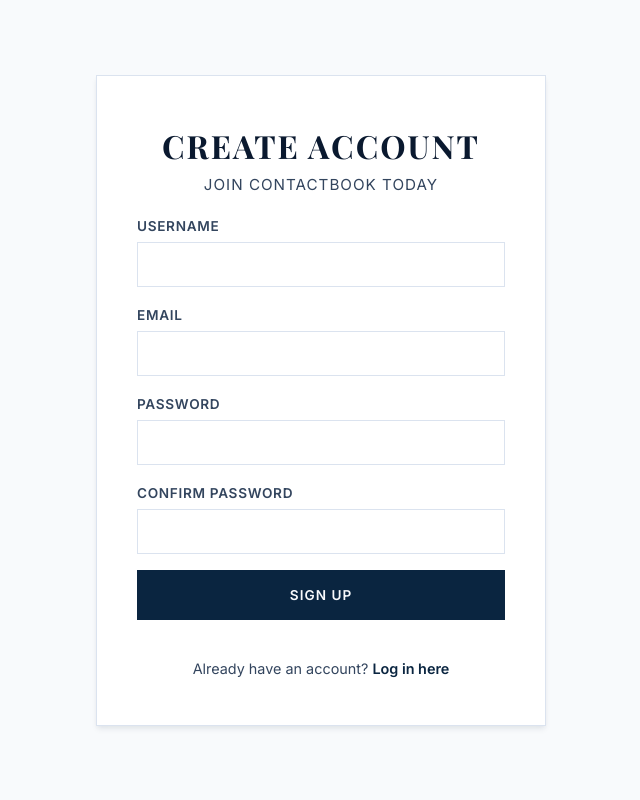
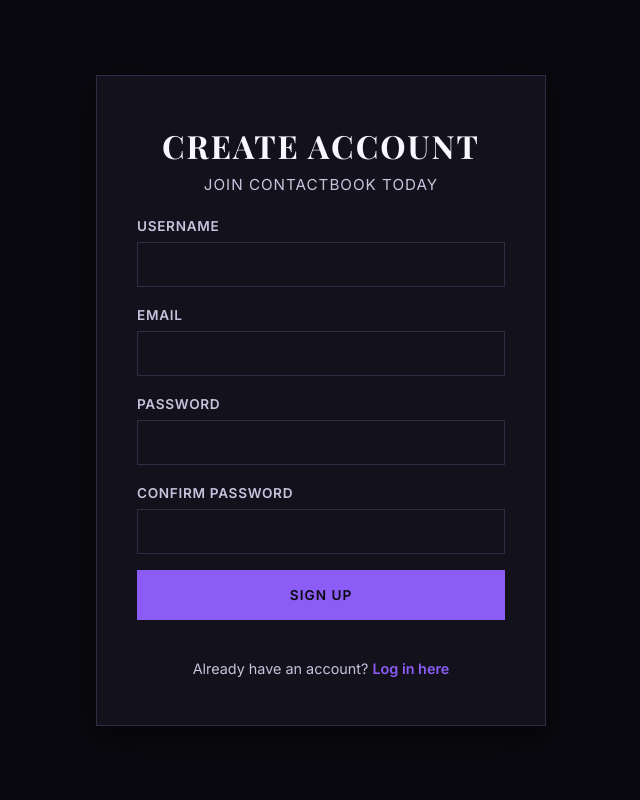
Before and after one commit to harshpatel1011/Django-ContactBook, a Django app: page /signup/ in a window 1280 px wide. Shown: the whole page, without its empty margins (319-959 px from the left). Run offline with Django 5.2, Linux system fonts and the light colour scheme.

Commit message:
Update style.css

```diff
--- a/login/static/style.css
+++ b/login/static/style.css
@@ -1,28 +1,30 @@
 :root {
-    /* Color Palette - Premium Dark Blue & White Theme */
-    --bg-main: #f8fafc;       /* very light blue-gray for body */
-    --bg-card: #ffffff;       /* pure white for cards */
-    --bg-card-hover: #eef2f9; /* soft blue-tinted hover */
-    --border-color: #dbe3ef;  /* light blue-gray borders */
-    --glass-border: rgba(10, 25, 47, 0.1);
+    /* Premium Dark & Purple Color Palette */
+    --bg-main: #09090f;
+    --bg-card: #13111c;
+    --bg-card-hover: #1c1828;
+    --border-color: #322b46;
+    --glass-border: rgba(167, 139, 250, 0.12);
 
-    --text-primary: #0a192f;  /* deep navy text */
-    --text-secondary: #33455e;/* muted navy-gray text */
-    --text-muted: #64748b;    /* slate gray text */
+    --text-primary: #f8f7ff;
+    --text-main: #f8f7ff;
+    --text-secondary: #c8c2dd;
+    --text-muted: #8d86a8;
 
-    --primary: #0a2540;       /* dark blue buttons/accents */
-    --primary-hover: #123a5e; /* lighter navy hover */
-    --secondary: #eef2f9;     /* light blue accents */
+    --primary: #8b5cf6;
+    --primary-hover: #a78bfa;
+    --secondary: #241b3d;
+    --accent: #c084fc;
 
-    --success: #10b981;       /* emerald-500 (keep some utility colors) */
+    --success: #22c55e;
     --warning: #f59e0b;
     --danger: #ef4444;
-    /* Shadows & Effects */
-    --shadow-sm: 0 1px 2px 0 rgba(10, 37, 64, 0.06);
-    --shadow-md: 0 4px 6px -1px rgba(10, 37, 64, 0.08), 0 2px 4px -1px rgba(10, 37, 64, 0.04);
-    --shadow-glow: 0 0 15px rgba(10, 37, 64, 0.08);
 
-    --border-radius-sm: 0px; /* Sharp corners for premium feel */
+    --shadow-sm: 0 2px 4px rgba(0, 0, 0, 0.45);
+    --shadow-md: 0 10px 30px rgba(0, 0, 0, 0.5);
+    --shadow-glow: 0 0 25px rgba(139, 92, 246, 0.28);
+
+    --border-radius-sm: 0px;
     --border-radius-md: 0px;
     --border-radius-lg: 0px;
 
```
